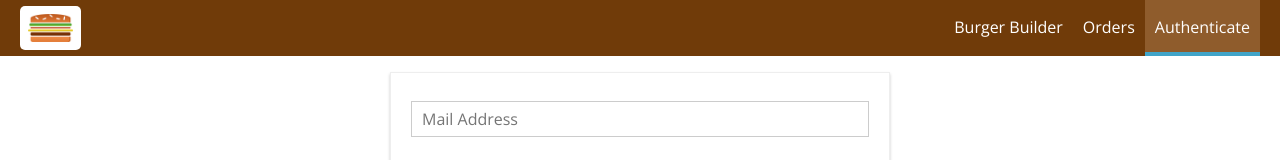
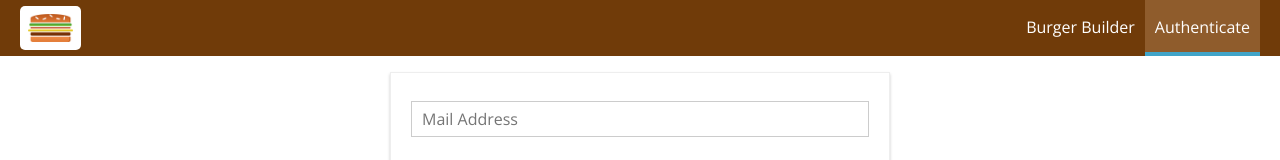
Before and after one commit to hymntaha/BurgerBuilder, a React app: page /auth in a window 1280 px wide. Shown: the top 160 px of the page. Built offline with nearby package versions, Linux system fonts and the light colour scheme.

Commit message:
redirect for order

```diff
--- a/src/components/Navigation/NavigationItems/NavigationItems.js
+++ b/src/components/Navigation/NavigationItems/NavigationItems.js
@@ -6,7 +6,7 @@
 const navigationItems = (props) => (
     <ul className={classes.NavigationItems}>
         <NavigationItem link="/" exact>Burger Builder</NavigationItem>
-        <NavigationItem link="/orders">Orders</NavigationItem>
+      { props.isAuthenticated ? <NavigationItem link="/orders">Orders</NavigationItem> : null}
       { !props.isAuthenticated
         ? <NavigationItem link="/auth">Authenticate</NavigationItem>
         : <NavigationItem link="/logout">Logout</NavigationItem> }
--- a/src/containers/Auth/Auth.js
+++ b/src/containers/Auth/Auth.js
@@ -6,7 +6,7 @@
 import classes from './Auth.css';
 import * as actions from '../../store/actions/index';
 import Spinner from "../../components/UI/Spinner/Spinner";
-
+import { Redirect } from "react-router-dom";
 
 
 class Auth extends Component {
@@ -132,8 +132,16 @@
         );
       }
 
+
+      let authRedirect = null;
+
+      if (this.props.isAuthenticated) {
+        authRedirect = <Redirect to="/"/>
+      }
+
         return (
             <div className={classes.Auth}>
+              {authRedirect}
               {errorMessage}
                 <form onSubmit={this.submitHandler}>
                     {form}
@@ -150,7 +158,8 @@
 const mapStateToProps = state =>{
     return {
         loading: state.auth.loading,
-        error: state.auth.error
+        error: state.auth.error,
+        isAuthenticated: state.auth.token !== null
     };
 };
 
```
